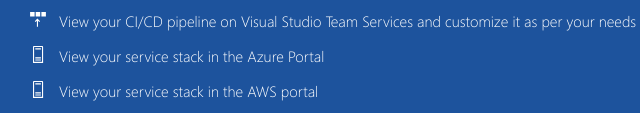
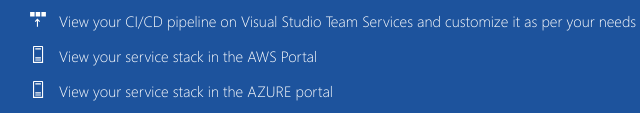
Before and after one commit to bishnu-hub/new_project_edu, a plain HTML site: page sample-project/sample-project/index.html in a window 1280 px wide. Shown: the part 684-797 px from the top of the page, 196-836 px from the left. Drawn offline with Linux system fonts and the light colour scheme.

Commit message:
new_code_branch change in the index.html

```diff
--- a/sample-project/sample-project/index.html
+++ b/sample-project/sample-project/index.html
@@ -40,13 +40,13 @@
                             <div class="step-icon">
                                 <img src="img/stackWhite.svg">
                             </div>
-                            <div class="step-text"><a href="http://portal.azure.com">View your service stack in the Azure Portal</a></div>
+                            <div class="step-text"><a href="http://portal.azure.com">View your service stack in the AWS Portal</a></div>
                         </div>
 			<div class="step">
                             <div class="step-icon">
                                 <img src="img/stackWhite.svg">
                             </div>
-                            <div class="step-text"><a href="https://console.aws.amazon.com">View your service stack in the AWS portal</a></div>
+                            <div class="step-text"><a href="https://console.aws.amazon.com">View your service stack in the AZURE portal</a></div>
                         </div>
 
                         <div class="step">
```
